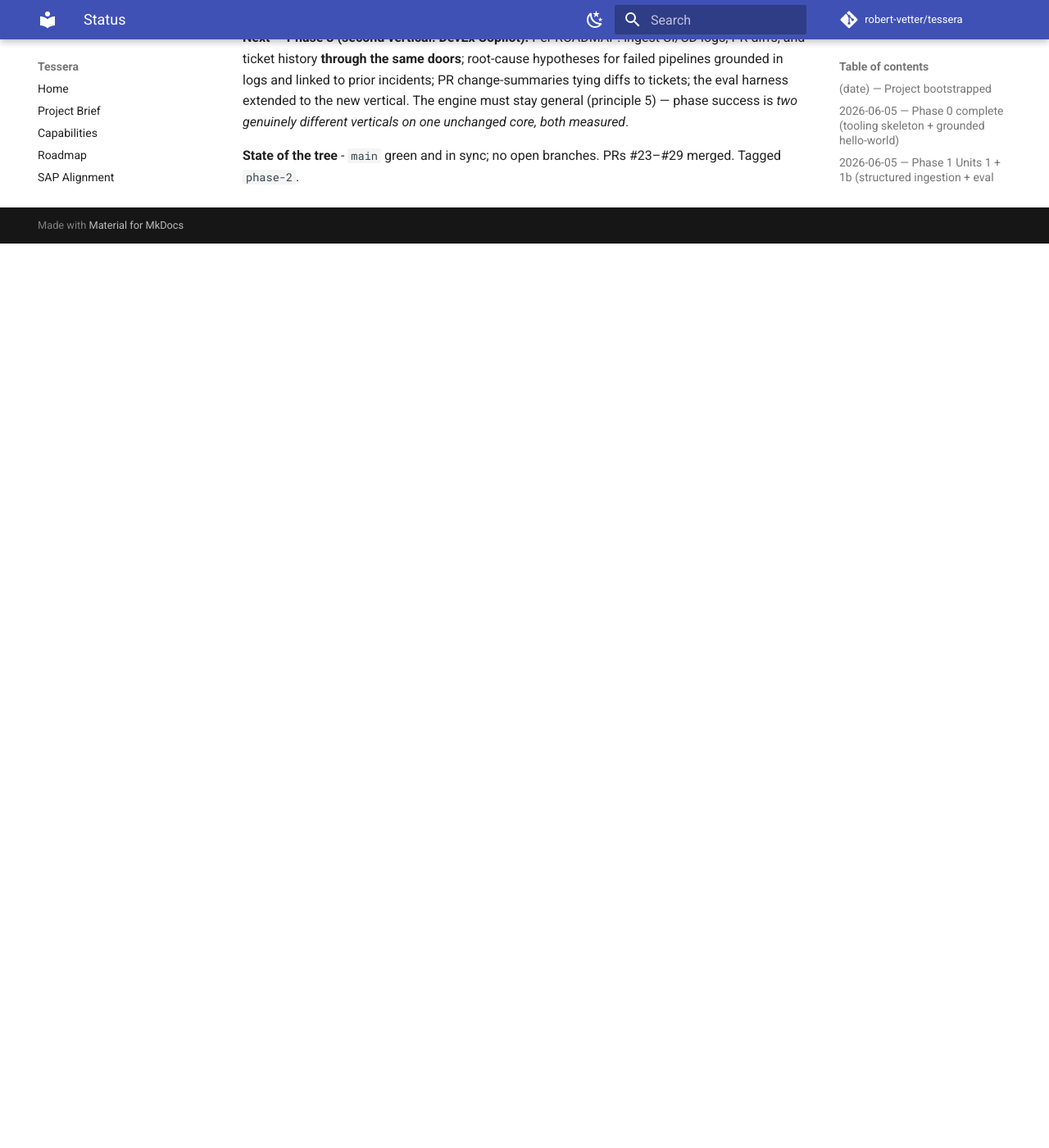
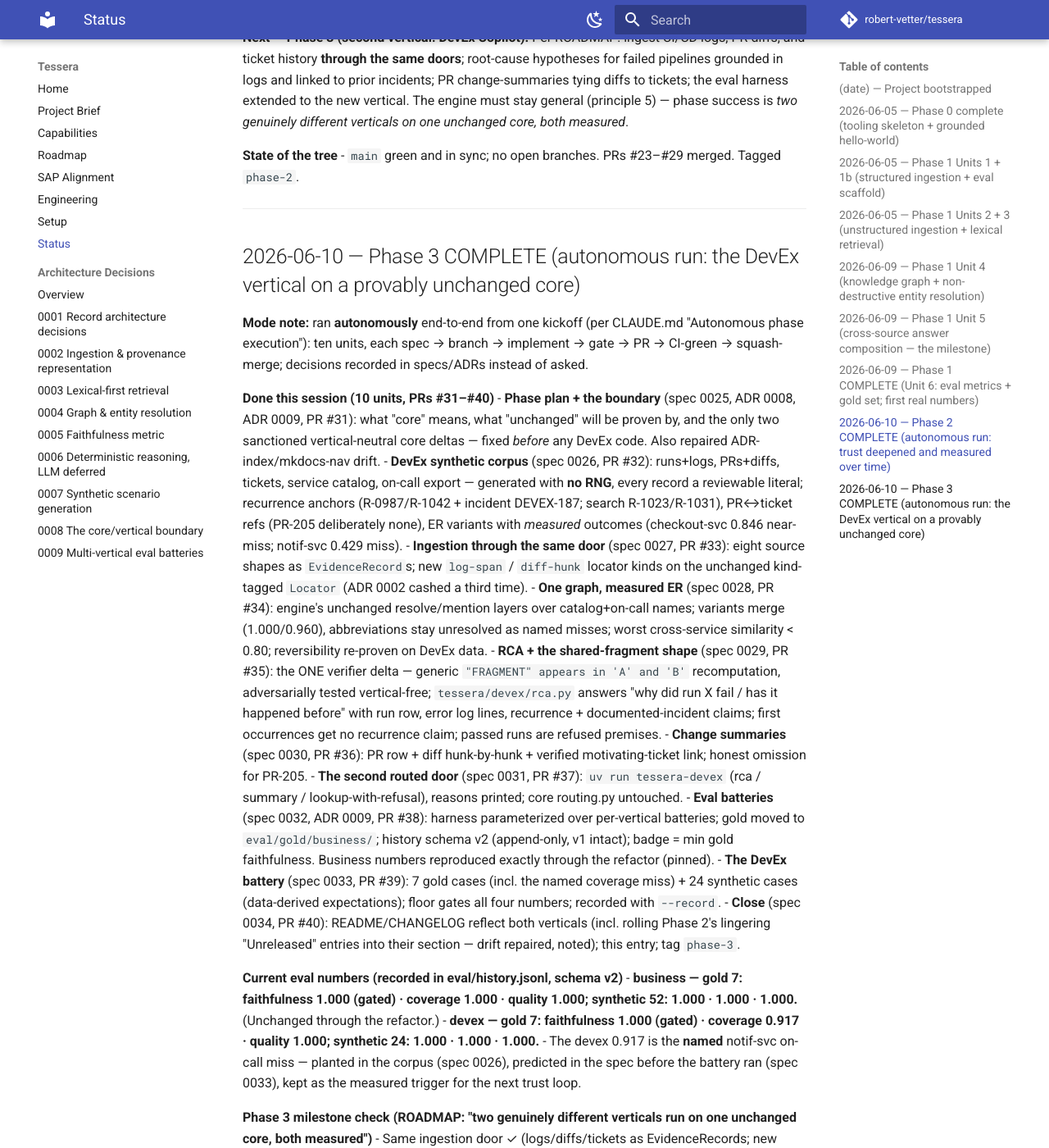
Before and after one commit to robert-vetter/tessera, an MkDocs documentation site: the page built from docs/STATUS.md, in a window 1280 px wide and 1400 px high, scrolled down 9111 px. Shown: the whole window at 82% size. Built offline with MkDocs 1.6.1 and Material for MkDocs 9.7.7, drawn with Linux system fonts in a browser that asks for light colours; comment, search, counter and statistics services are not loaded; before the commit the page ends 9408 px from its top, so only the background shows below that; some of the changed text lies outside the part shown.

Commit message:
docs: close Phase 3 — both verticals documented, drift repaired, audit recorded (#40)
Unit 9 (spec 0034):

- README: the two verticals (both runnable, both measured), the
  two-battery eval output with the named devex coverage miss explained,
  the tessera-devex demo section, the devex corpus, and the badge's new
  meaning (minimum gold faithfulness across batteries).
- CHANGELOG: Phase 3 section written; the Phase 2 entries that had
  lingered under "Unreleased" past the phase-2 tag rolled into their own
  section (drift repaired, noted in the entry).
- STATUS: Phase 3 wrap — units, numbers, the milestone check, and the
  CORE-FROZEN AUDIT: git diff phase-2..HEAD over the ADR 0008 frozen list
  is empty; the only core-adjacent diffs are the two sanctioned deltas.
  Also records that ADR 0003/0004's revisit triggers have now fired with
  a real measurement (devex coverage 0.917) and the recorded plan for
  acting on them in Phase 4.

Verified: gate green (178 tests) under PYTHONHASHSEED 0/1/2/7; strict
mkdocs build; eval stable across seeds; gitleaks clean.

Spec: specs/0034-phase-3-close.md

Co-authored-by: Claude Opus 4.8 <noreply@anthropic.com>

```diff
--- a/docs/STATUS.md
+++ b/docs/STATUS.md
@@ -473,3 +473,94 @@ both measured*.
 **State of the tree**
 - `main` green and in sync; no open branches. PRs #23–#29 merged. Tagged
   `phase-2`.
+
+---
+
+## 2026-06-10 — Phase 3 COMPLETE (autonomous run: the DevEx vertical on a provably unchanged core)
+
+**Mode note:** ran **autonomously** end-to-end from one kickoff (per
+CLAUDE.md "Autonomous phase execution"): ten units, each spec → branch →
+implement → gate → PR → CI-green → squash-merge; decisions recorded in
+specs/ADRs instead of asked.
+
+**Done this session (10 units, PRs #31–#40)**
+- **Phase plan + the boundary** (spec 0025, ADR 0008, ADR 0009, PR #31):
+  what "core" means, what "unchanged" will be proven by, and the only two
+  sanctioned vertical-neutral core deltas — fixed *before* any DevEx code.
+  Also repaired ADR-index/mkdocs-nav drift.
+- **DevEx synthetic corpus** (spec 0026, PR #32): runs+logs, PRs+diffs,
+  tickets, service catalog, on-call export — generated with **no RNG**,
+  every record a reviewable literal; recurrence anchors (R-0987/R-1042 +
+  incident DEVEX-187; search R-1023/R-1031), PR↔ticket refs (PR-205
+  deliberately none), ER variants with *measured* outcomes
+  (checkout-svc 0.846 near-miss; notif-svc 0.429 miss).
+- **Ingestion through the same door** (spec 0027, PR #33): eight source
+  shapes as `EvidenceRecord`s; new `log-span` / `diff-hunk` locator kinds on
+  the unchanged kind-tagged `Locator` (ADR 0002 cashed a third time).
+- **One graph, measured ER** (spec 0028, PR #34): engine's unchanged
+  resolve/mention layers over catalog+on-call names; variants merge
+  (1.000/0.960), abbreviations stay unresolved as named misses; worst
+  cross-service similarity < 0.80; reversibility re-proven on DevEx data.
+- **RCA + the shared-fragment shape** (spec 0029, PR #35): the ONE verifier
+  delta — generic `"FRAGMENT" appears in 'A' and 'B'` recomputation,
+  adversarially tested vertical-free; `tessera/devex/rca.py` answers "why
+  did run X fail / has it happened before" with run row, error log lines,
+  recurrence + documented-incident claims; first occurrences get no
+  recurrence claim; passed runs are refused premises.
+- **Change summaries** (spec 0030, PR #36): PR row + diff hunk-by-hunk +
+  verified motivating-ticket link; honest omission for PR-205.
+- **The second routed door** (spec 0031, PR #37): `uv run tessera-devex`
+  (rca / summary / lookup-with-refusal), reasons printed; core routing.py
+  untouched.
+- **Eval batteries** (spec 0032, ADR 0009, PR #38): harness parameterized
+  over per-vertical batteries; gold moved to `eval/gold/business/`; history
+  schema v2 (append-only, v1 intact); badge = min gold faithfulness.
+  Business numbers reproduced exactly through the refactor (pinned).
+- **The DevEx battery** (spec 0033, PR #39): 7 gold cases (incl. the named
+  coverage miss) + 24 synthetic cases (data-derived expectations); floor
+  gates all four numbers; recorded with `--record`.
+- **Close** (spec 0034, PR #40): README/CHANGELOG reflect both verticals
+  (incl. rolling Phase 2's lingering "Unreleased" entries into their
+  section — drift repaired, noted); this entry; tag `phase-3`.
+
+**Current eval numbers (recorded in eval/history.jsonl, schema v2)**
+- **business — gold 7: faithfulness 1.000 (gated) · coverage 1.000 · quality 1.000;
+  synthetic 52: 1.000 · 1.000 · 1.000.** (Unchanged through the refactor.)
+- **devex — gold 7: faithfulness 1.000 (gated) · coverage 0.917 · quality 1.000;
+  synthetic 24: 1.000 · 1.000 · 1.000.**
+- The devex 0.917 is the **named** notif-svc on-call miss — planted in the
+  corpus (spec 0026), predicted in the spec before the battery ran (spec
+  0033), kept as the measured trigger for the next trust loop.
+
+**Phase 3 milestone check (ROADMAP: "two genuinely different verticals run
+on one unchanged core, both measured")**
+- Same ingestion door ✓ (logs/diffs/tickets as EvidenceRecords; new locator
+  kinds, zero engine change). RCA grounded in log lines + linked to prior
+  incidents ✓. PR summaries tied to motivating tickets ✓. Eval extended ✓
+  (own gold + synthetic, same floor). **Core unchanged — proven:**
+  `git diff phase-2..HEAD` over the ADR 0008 frozen list
+  (grounding/ingestion/graph/resolution/retrieval/routing/composition/
+  reasoning/conflicts/knowledge/cli/salt/documents/eval-synthetic) is
+  **empty**; the only core-adjacent diffs are the two sanctioned deltas
+  (metrics: one generic shape; harness/history: battery parameterization).
+  **Milestone met.** Tagged `phase-3`.
+
+**Open questions / risks**
+- **ADR 0003/0004 revisit triggers have now FIRED with a real measurement:**
+  devex coverage 0.917 (vocabulary/variant mismatch the deterministic layer
+  doesn't bridge). Decision recorded here rather than acted on mid-phase:
+  evaluate the fix in Phase 4 — candidates are (a) deterministic alias
+  support in the service catalog (additive, keeps clone-and-run; likely
+  first), then (b) embeddings via SAP GenAI Hub with the lexical path as
+  local fallback (the ADRs' stated end state). The miss is in the gold set,
+  so any fix moves a public number.
+- The business modules still live at `tessera/` top level while DevEx lives
+  in `tessera/devex/` — recorded asymmetry (ADR 0008), scheduled for the
+  Phase 4 relocation/polish.
+- ADR 0007 trigger 2 (battery saturation) now applies per battery; the new
+  devex battery is green on synthetic — watch in Phase 4.
+- Confirm SAP AI Core / HANA Cloud access for Phase 4; not blocking.
+
+**State of the tree**
+- `main` green and in sync; no open branches. PRs #31–#40 merged. Tagged
+  `phase-3`.
```
Also changed, not shown: CHANGELOG.md (+52 -0 lines), README.md (+64 -13 lines), specs/0034-phase-3-close.md (added, +37 -0 lines).
